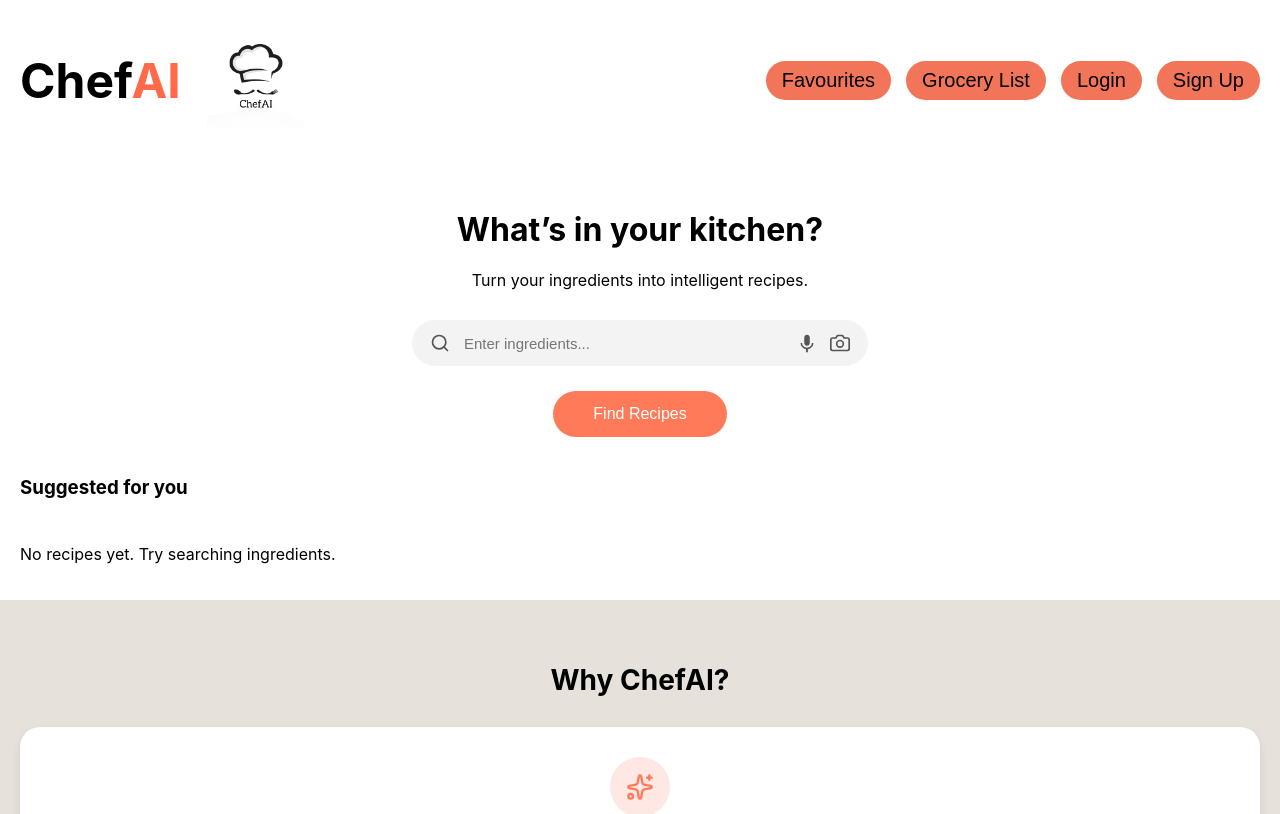
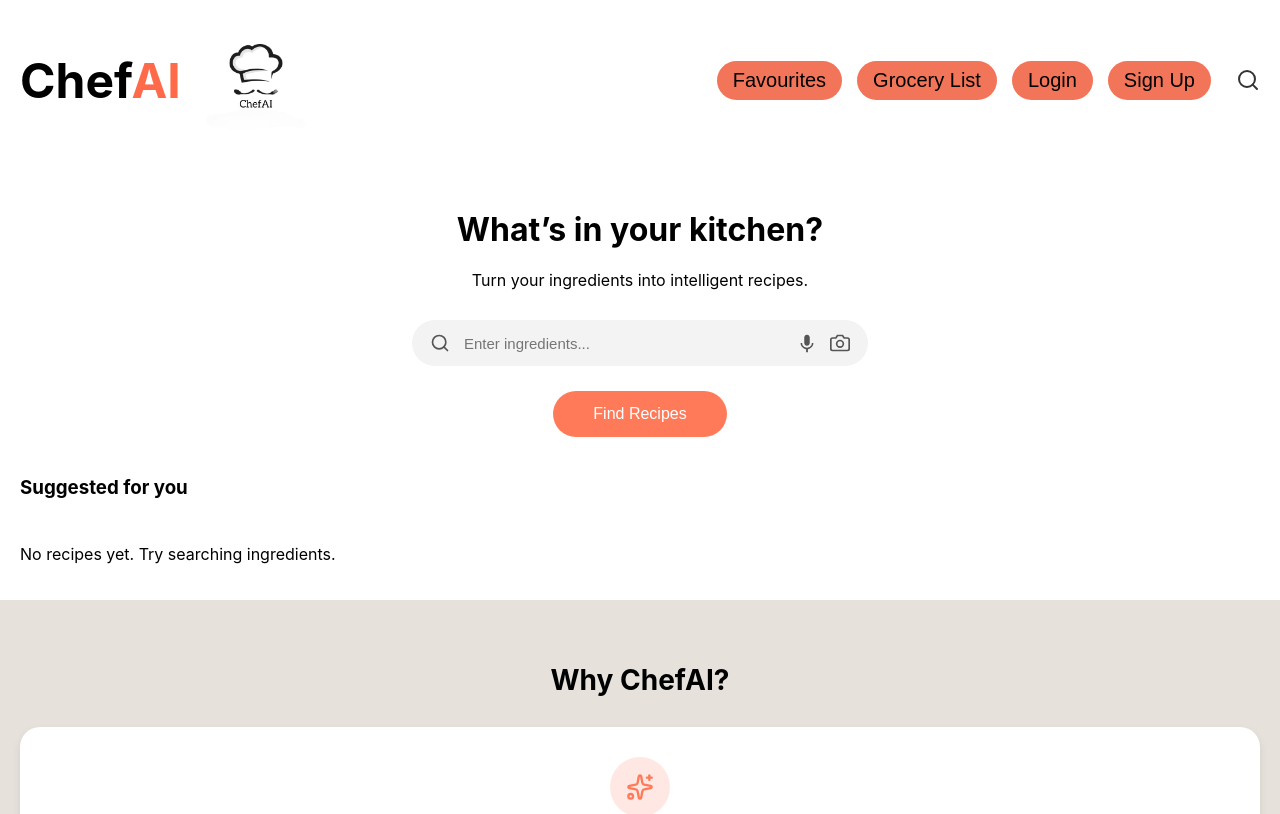
Before and after one commit to anaghap-dev/Chef_AI, a React (Create React App) app in the folder frontend/: page / in a window 1280 px wide. Shown: the top 814 px of the page. Built offline with nearby package versions, Linux system fonts and the light colour scheme.

Commit message:
Resolved issue with navbar

```diff
--- a/frontend/src/components/Navbar.js
+++ b/frontend/src/components/Navbar.js
@@ -26,7 +26,7 @@ function Navbar() {
         <button style={styles.button}>Grocery List</button>
         <button style={styles.button}>Login</button>
         <button style={styles.button}>Sign Up</button>
-
+        <FiSearch size={24} color="#333" style={{marginLeft: "10px"}} />
 
 
       </div>
```
